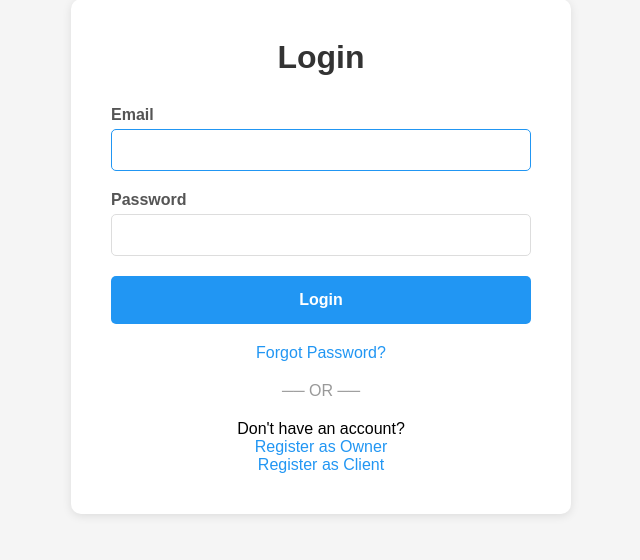
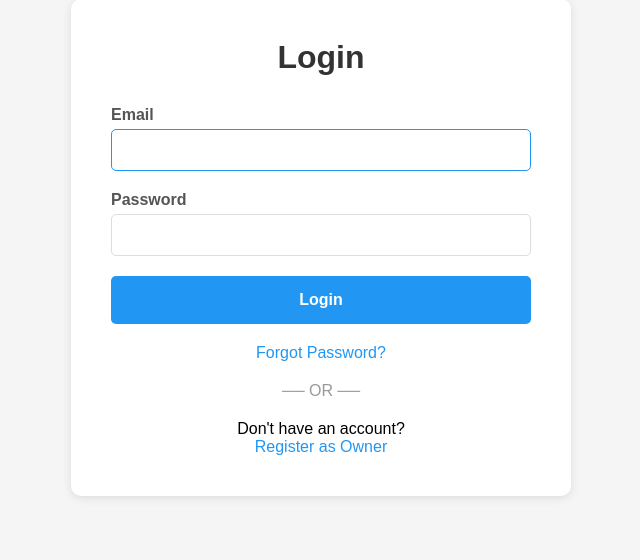
Before and after one commit to aayush-decoder/hardvault, a Django app: page /accounts/login/ in a window 1280 px wide. Shown: the part 71-631 px from the top of the page, without its empty margins (319-959 px from the left). Run offline with Django 5.2, Linux system fonts and the light colour scheme; parts of the project's set-up code (start-up, migrations or seed data) failed here and were passed over.

Commit message:
Minor Bug fix

```diff
--- a/templates/accounts/login.html
+++ b/templates/accounts/login.html
@@ -55,7 +55,7 @@
         <div class="links">
             <p>Don't have an account?</p>
             <p><a href="{% url 'owner-register' %}">Register as Owner</a></p>
-            <p><a href="{% url 'client-register' %}">Register as Client</a></p>
+            {% comment %} <p><a href="{% url 'client-register' %}">Register as Client</a></p> {% endcomment %}
         </div>
     </div>
 </body>
```
